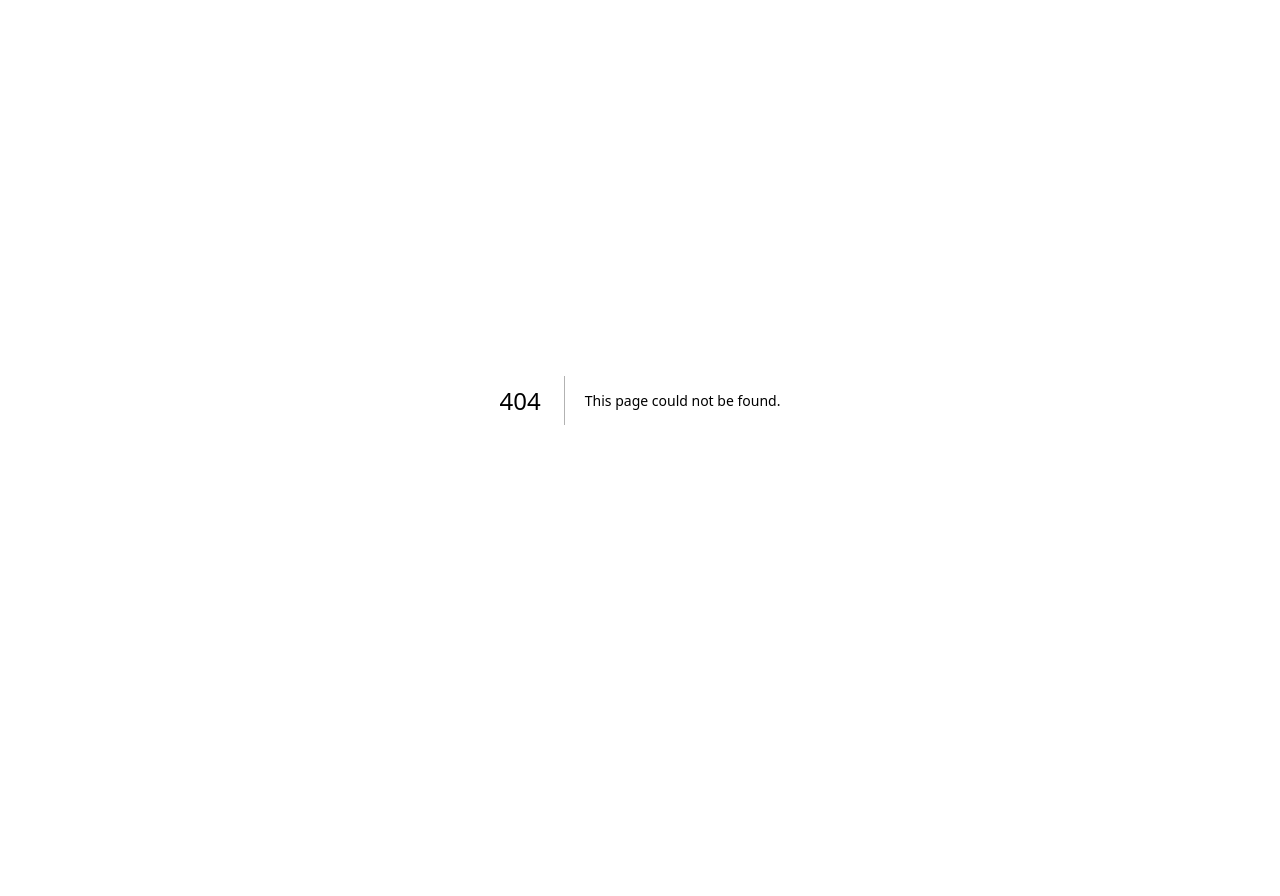
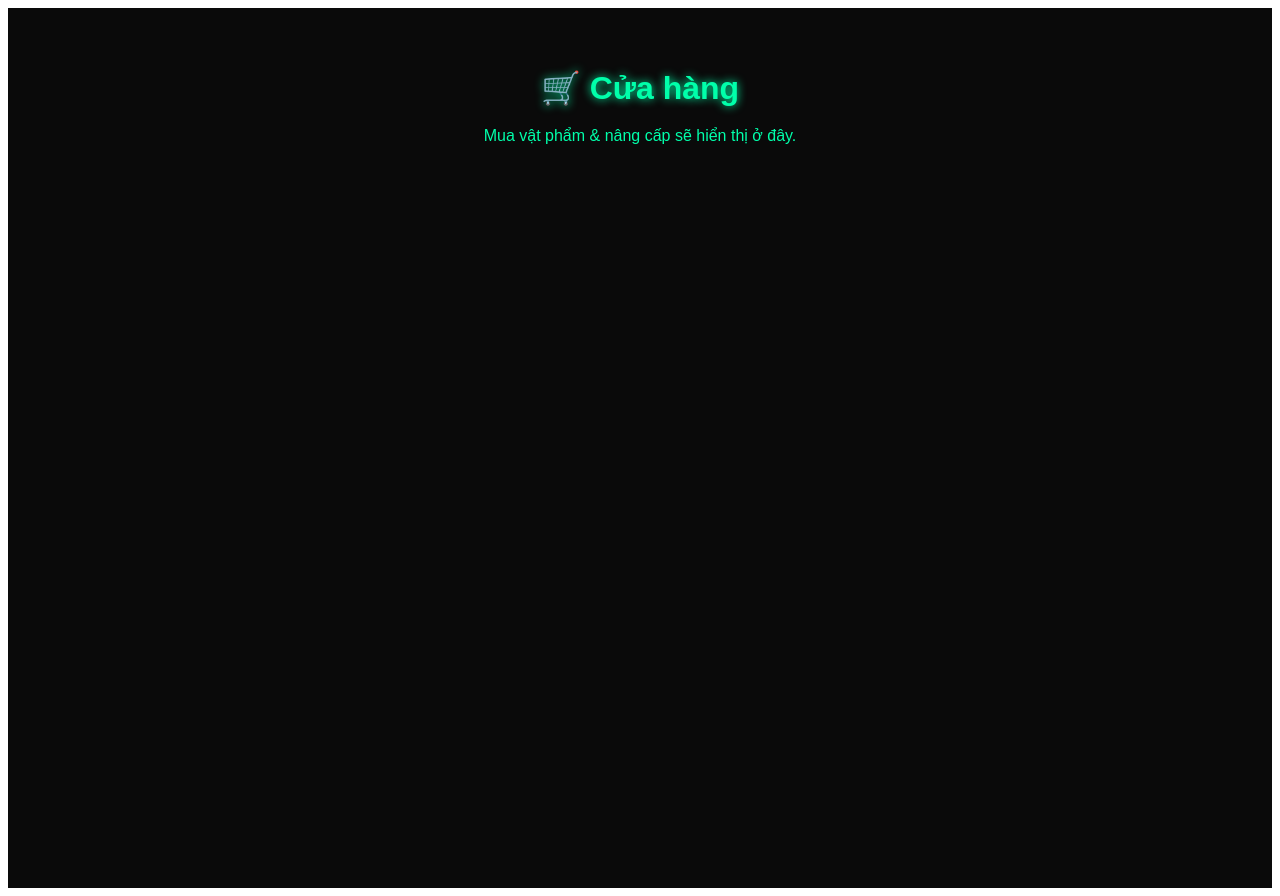
Before and after one commit to Nguyen93-Arena/Arena-Pi, a Next.js app in the folder frontend/: page /shop in a window 1280 px wide. Before the commit this address had no page. Before the commit the page ends 800 px from the top, so only its background shows below. Built offline with nearby package versions, Linux system fonts and the light colour scheme.

Commit message:
Create shop.js

```diff
--- /dev/null
+++ b/frontend/pages/shop.js
@@ -0,0 +1,24 @@
+export default function Shop() {
+  return (
+    <main style={styles.page}>
+      <h1 style={styles.title}>🛒 Cửa hàng</h1>
+      <p>Mua vật phẩm & nâng cấp sẽ hiển thị ở đây.</p>
+    </main>
+  );
+}
+
+const styles = {
+  page: {
+    padding: "40px 20px",
+    backgroundColor: "#0a0a0a",
+    color: "#00FFAA",
+    minHeight: "100vh",
+    textAlign: "center",
+    fontFamily: "'Orbitron', sans-serif",
+  },
+  title: {
+    fontSize: "2rem",
+    marginBottom: "20px",
+    textShadow: "0 0 10px #00FFAA",
+  },
+};
```
